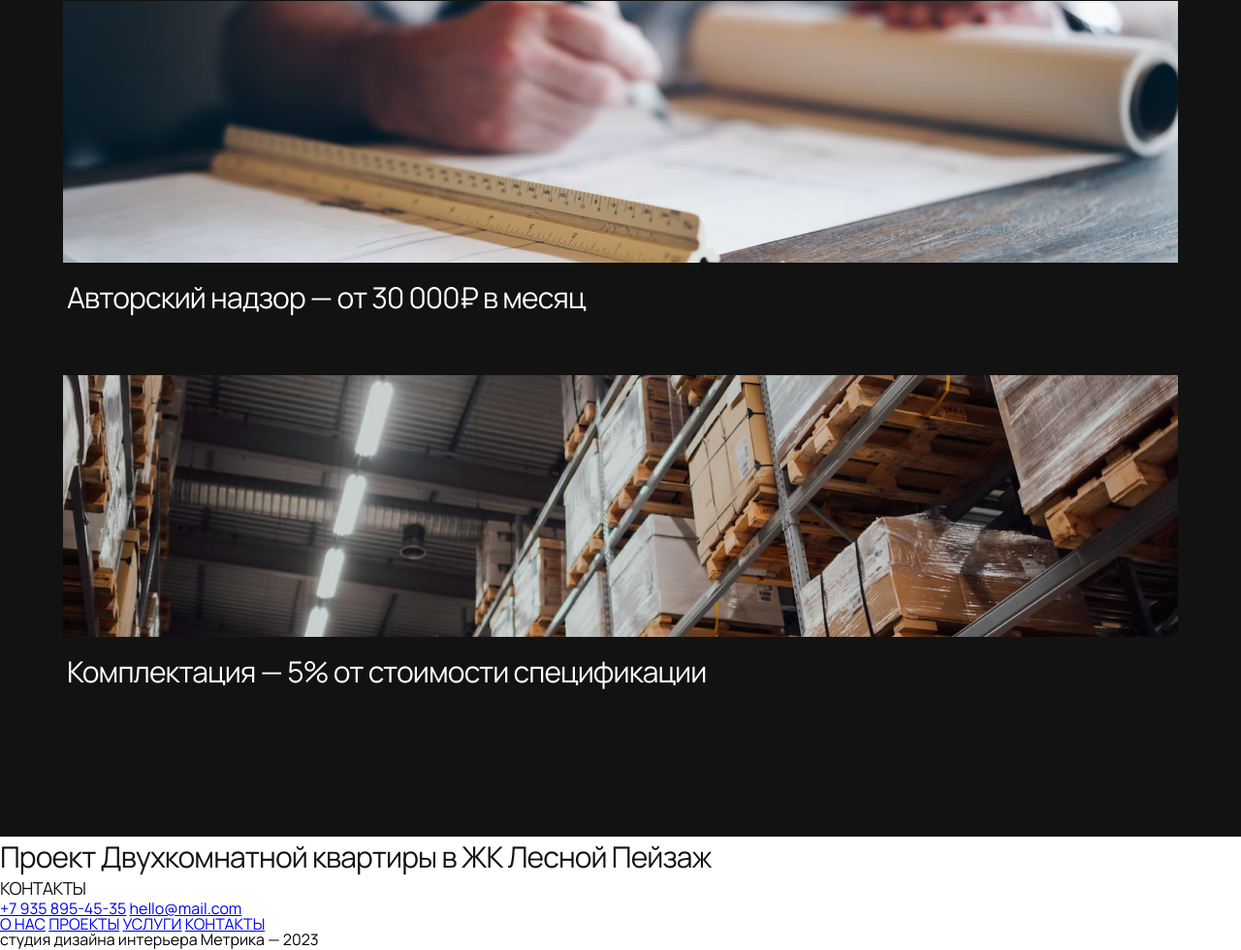
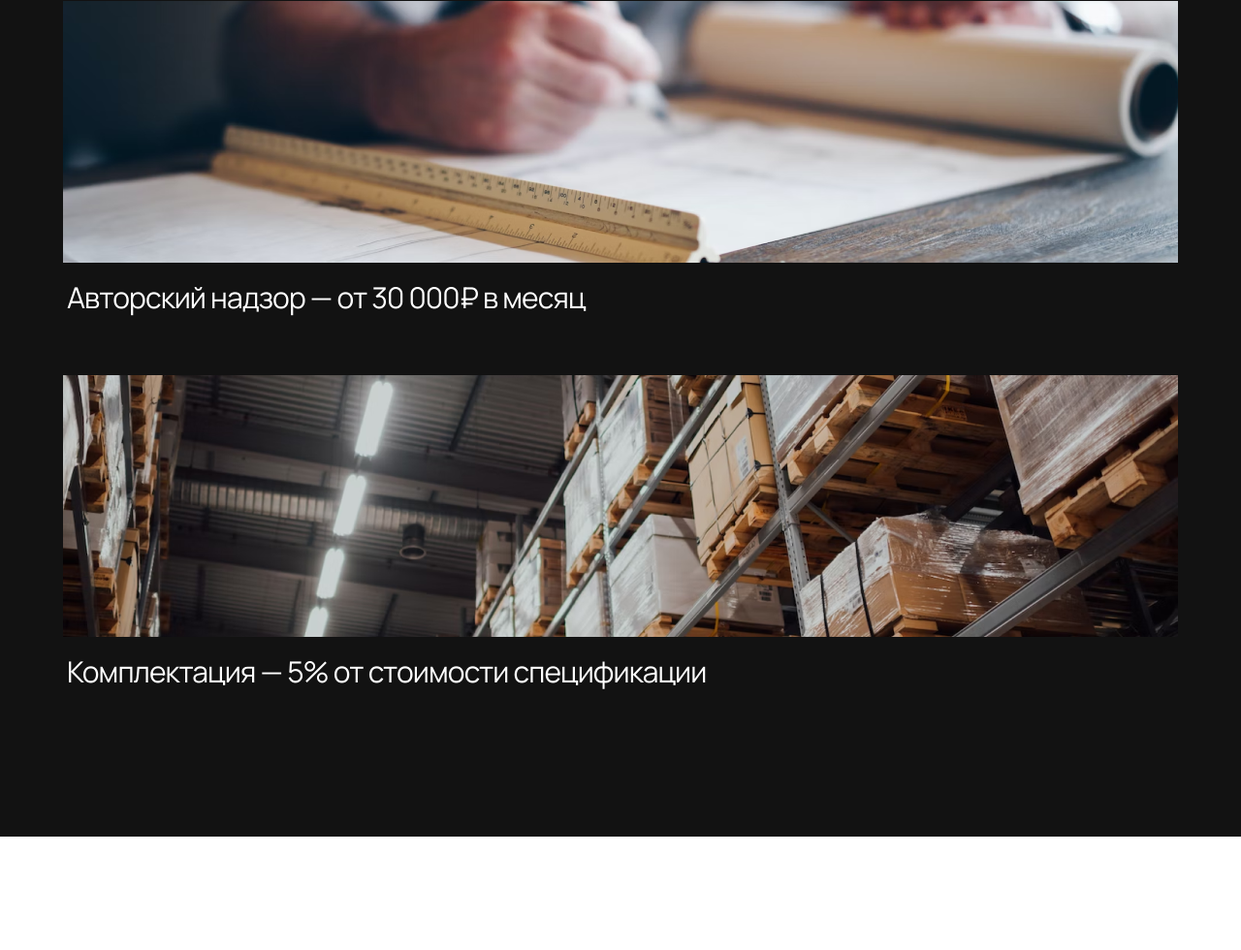
Before and after one commit to DmitrySul/Metric-1-2-, a plain HTML site: page index.html in a window 1280 px wide. Shown: the part 4847-5827 px from the top of the page at 97% size. After the commit the page ends 5710 px from the top, so only its background shows below. Drawn offline with Linux system fonts and the light colour scheme.

Commit message:
Update index.html

```diff
--- a/index.html
+++ b/index.html
@@ -108,34 +108,6 @@
           </ul>
         </div>
       </section>
-
-      <section class="full-screen-image">
-        <div class="full-screen-image__inner">
-          <h3>Проект Двухкомнатной квартиры в ЖК Лесной Пейзаж</h3>
-        </div>
-      </section>
-
-      <section id="contacts" class="contacts">
-        <div class="contacts__inner">
-          <h2>КОНТАКТЫ</h2>
-          <a href="tel:+79358954535" class="contact__number"
-            >+7 935 895-45-35</a>
-          <a href="mailto:hello@mail.com" class="contact__mail"
-            >hello@mail.com</a>
-        </div>
-      </section>
     </main>
-
-    <footer>
-      <div class="footer-inner">
-        <nav class="footer__nav">
-          <a href="#about-us" class="footer__link">О НАС</a>
-          <a href="#projects" class="footer__link">ПРОЕКТЫ</a>
-          <a href="#services" class="footer__link">УСЛУГИ</a>
-          <a href="#contacts" class="footer__link">КОНТАКТЫ</a>
-        <nav>
-      </div>
-      <p class="footer__copyright">студия дизайна интерьера Метрика — 2023</p>
-    </footer>
   </body>
 </html>
```
